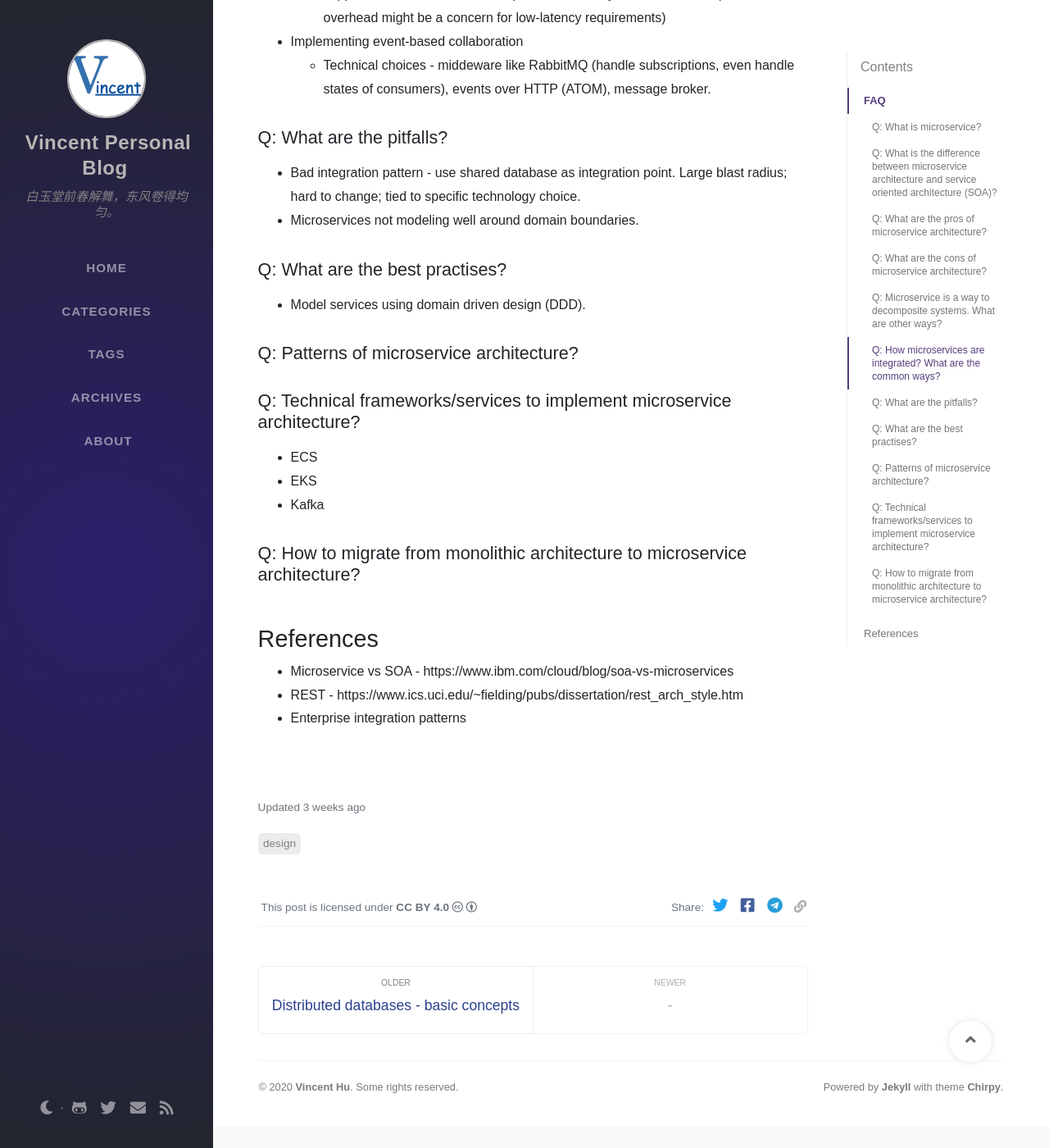
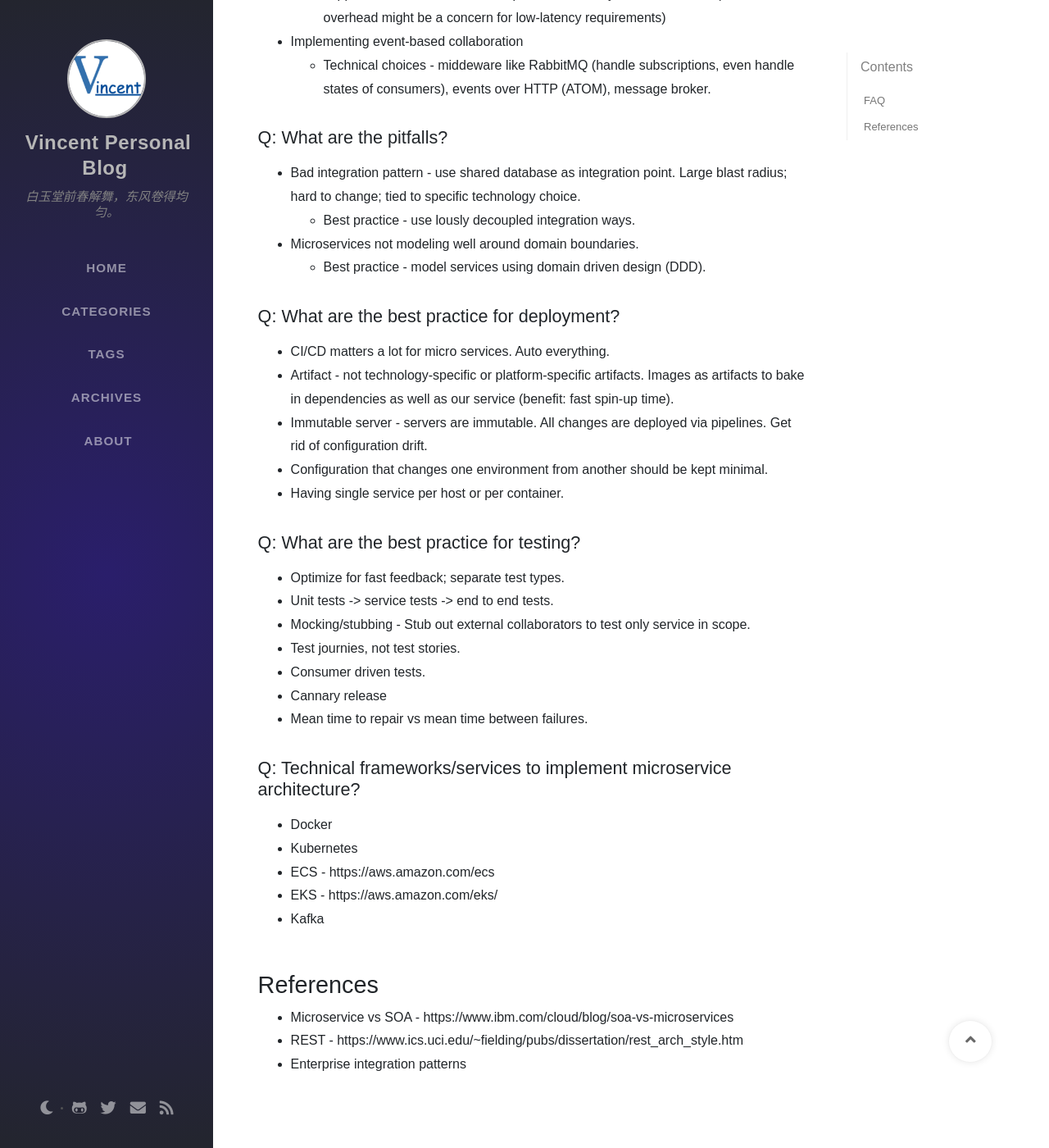
Before and after one commit to hpxstarry/hpxstarry.github.io, a Jekyll site: the page built from _posts/2020-10-25-building_micro_services_reading_notes.md, in a window 1280 px wide and 1400 px high, scrolled down 3719 px. Shown: the whole window at 82% size. Built offline with Jekyll 4.4.1, drawn with Linux system fonts in a browser that asks for light colours; nearby versions of some CDN libraries; some web fonts are replaced; comment, search, counter and statistics services are not loaded.

Commit message:
Update 2020-10-25-building_micro_services_reading_notes.md

```diff
--- a/_posts/2020-10-25-building_micro_services_reading_notes.md
+++ b/_posts/2020-10-25-building_micro_services_reading_notes.md
@@ -91,19 +91,33 @@
 
 ## Q: What are the pitfalls?
 * Bad integration pattern - use shared database as integration point. Large blast radius; hard to change; tied to specific technology choice.
+  + Best practice - use lously decoupled integration ways.
 * Microservices not modeling well around domain boundaries.
+  + Best practice - model services using domain driven design (DDD).
 
-## Q: What are the best practises?
-* Model services using domain driven design (DDD).
+## Q: What are the best practice for deployment?
+* CI/CD matters a lot for micro services. Auto everything.
+* Artifact - not technology-specific or platform-specific artifacts. Images as artifacts to bake in dependencies as well as our service (benefit: fast spin-up time).
+* Immutable server - servers are immutable. All changes are deployed via pipelines. Get rid of configuration drift.
+* Configuration that changes one environment from another should be kept minimal.
+* Having single service per host or per container.
 
-## Q: Patterns of microservice architecture?
+
+## Q: What are the best practice for testing?
+* Optimize for fast feedback; separate test types.
+* Unit tests -> service tests -> end to end tests.
+* Mocking/stubbing - Stub out external collaborators to test only service in scope.
+* Test journies, not test stories.
+* Consumer driven tests.
+* Cannary release
+* Mean time to repair vs mean time between failures.
 
 ## Q: Technical frameworks/services to implement microservice architecture?
-* ECS
-* EKS
+* Docker
+* Kubernetes
+* ECS - https://aws.amazon.com/ecs
+* EKS - https://aws.amazon.com/eks/
 * Kafka
-
-## Q: How to migrate from monolithic architecture to microservice architecture?
 
 # References
 * Microservice vs SOA - https://www.ibm.com/cloud/blog/soa-vs-microservices
```
